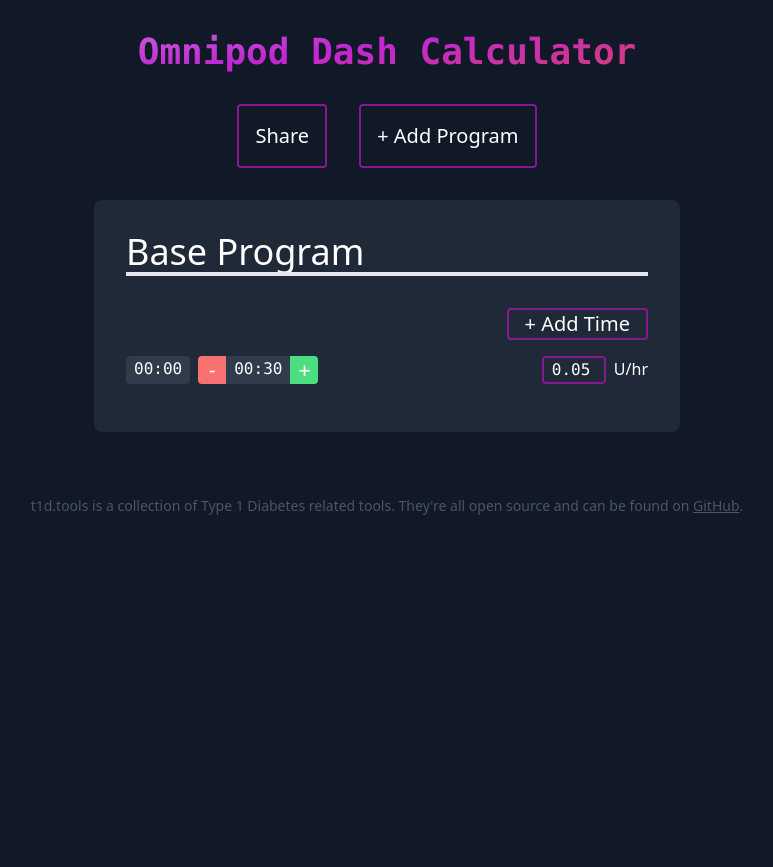
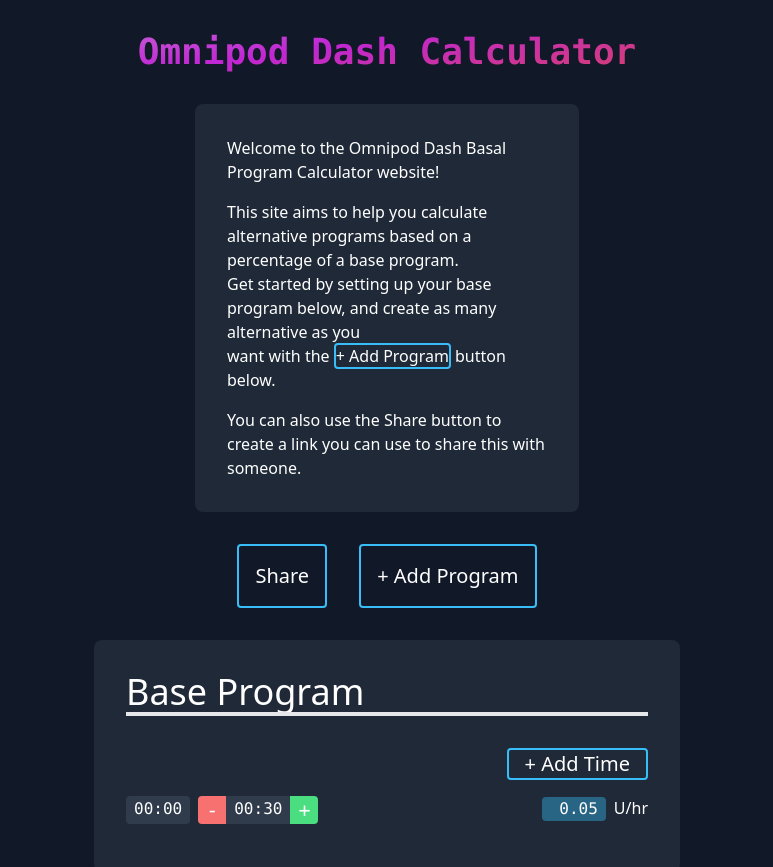
Before and after one commit to t1dtools/basal-calc, a Next.js app: page /dash-basal/ in a window 1280 px wide. Shown: the top 867 px of the page, without its empty margins (253-1026 px from the left). Before the commit the page ends 800 px from the top, so only its background shows below. Built offline with nearby package versions, Linux system fonts and the light colour scheme.

Commit message:
freshen up design

```diff
--- a/src/components/timeSlot.tsx
+++ b/src/components/timeSlot.tsx
@@ -95,7 +95,7 @@
           {programIndex === 0 && (
             <input
               type="number"
-              className="w-16 rounded border-2 border-fuchsia-800 bg-transparent px-2 font-mono outline-none"
+              className="w-16 rounded bg-sky-400 bg-opacity-40 px-2 text-right font-mono outline-none"
               onChange={(e) => setTimeSlotInsulin(tsIndex, e)}
               value={timeSlot.Insulin}
               step="0.05"
@@ -113,8 +113,11 @@
             )}
           {programIndex > 0 && percentage !== 0 && !isNaN(percentage) && (
             <>
-              {timeSlotInsulin.toFixed(2)} ~ {roundedTimeSlotInsulin.toFixed(2)}{" "}
-              <span className="hidden sm:inline">U/hr</span>
+              <span className="text-xs">{timeSlotInsulin.toFixed(2)} ~ </span>
+              <span className="text-sky-400">
+                {roundedTimeSlotInsulin.toFixed(2)}
+              </span>{" "}
+              <span className="hidden text-sky-400 sm:inline">U/hr</span>
             </>
           )}
           {programIndex === 0 && (
--- a/src/pages/index.tsx
+++ b/src/pages/index.tsx
@@ -185,6 +185,7 @@
     const url = new URL(window.location.href)
     url.searchParams.set("share", base64EncodedData)
     navigator.clipboard.writeText(url.toString())
+    router.push(url.toString())
   }
 
   useEffect(() => {
@@ -235,15 +236,34 @@
 
       <Headline size={1} text="Omnipod Dash Calculator" />
 
+      <div className="m-8 mx-auto w-96 rounded-lg bg-gray-800 p-8">
+        <p>Welcome to the Omnipod Dash Basal Program Calculator website!</p>
+        <p className="mt-4">
+          This site aims to help you calculate alternative programs based on a
+          percentage of a base program.
+          <br /> Get started by setting up your base program below, and create
+          as many alternative as you
+          <br /> want with the{" "}
+          <span className="rounded border-2 border-sky-400">
+            + Add Program
+          </span>{" "}
+          button below.
+        </p>
+        <p className="mt-4">
+          You can also use the <span className="">Share</span> button to create
+          a link you can use to share this with someone.
+        </p>
+      </div>
+
       <div className="flex flex-wrap place-content-center">
         <button
-          className="mx-4 rounded border-2 border-fuchsia-800 p-4 text-center text-xl"
+          className="mx-4 rounded border-2 border-sky-400 p-4 text-center text-xl"
           onClick={(e) => share()}
         >
           Share
         </button>
         <button
-          className="mx-4 rounded border-2 border-fuchsia-800 p-4 text-center text-xl"
+          className="mx-4 rounded border-2 border-sky-400 p-4 text-center text-xl"
           onClick={(e) => addProgram()}
         >
           + Add Program
@@ -255,10 +275,7 @@
           programs.map((program, index) => {
             return (
               <>
-                <div
-                  className="m-8 mx-8 rounded-lg bg-gray-800 p-8"
-                  key={index}
-                >
+                <div className="m-8 rounded-lg bg-gray-800 p-8" key={index}>
                   <>
                     <h2>
                       <input
@@ -273,7 +290,7 @@
                     <div className="text-right">
                       {index === 0 && (
                         <button
-                          className="rounded border-2 border-fuchsia-800 px-4 text-xl"
+                          className="rounded border-2 border-sky-400 px-4 text-xl"
                           onClick={(e) => addTimeSlot()}
                         >
                           + Add Time
@@ -282,7 +299,7 @@
                       {index > 0 && (
                         <div>
                           <select
-                            className="rounded border-2 border-fuchsia-800 bg-transparent px-4 text-right text-xl"
+                            className="rounded border-2 border-sky-400 bg-transparent px-4 text-right text-xl"
                             onChange={(e) => setPercentage(index, e)}
                           >
                             {percentages.map((percentage) => {
```
